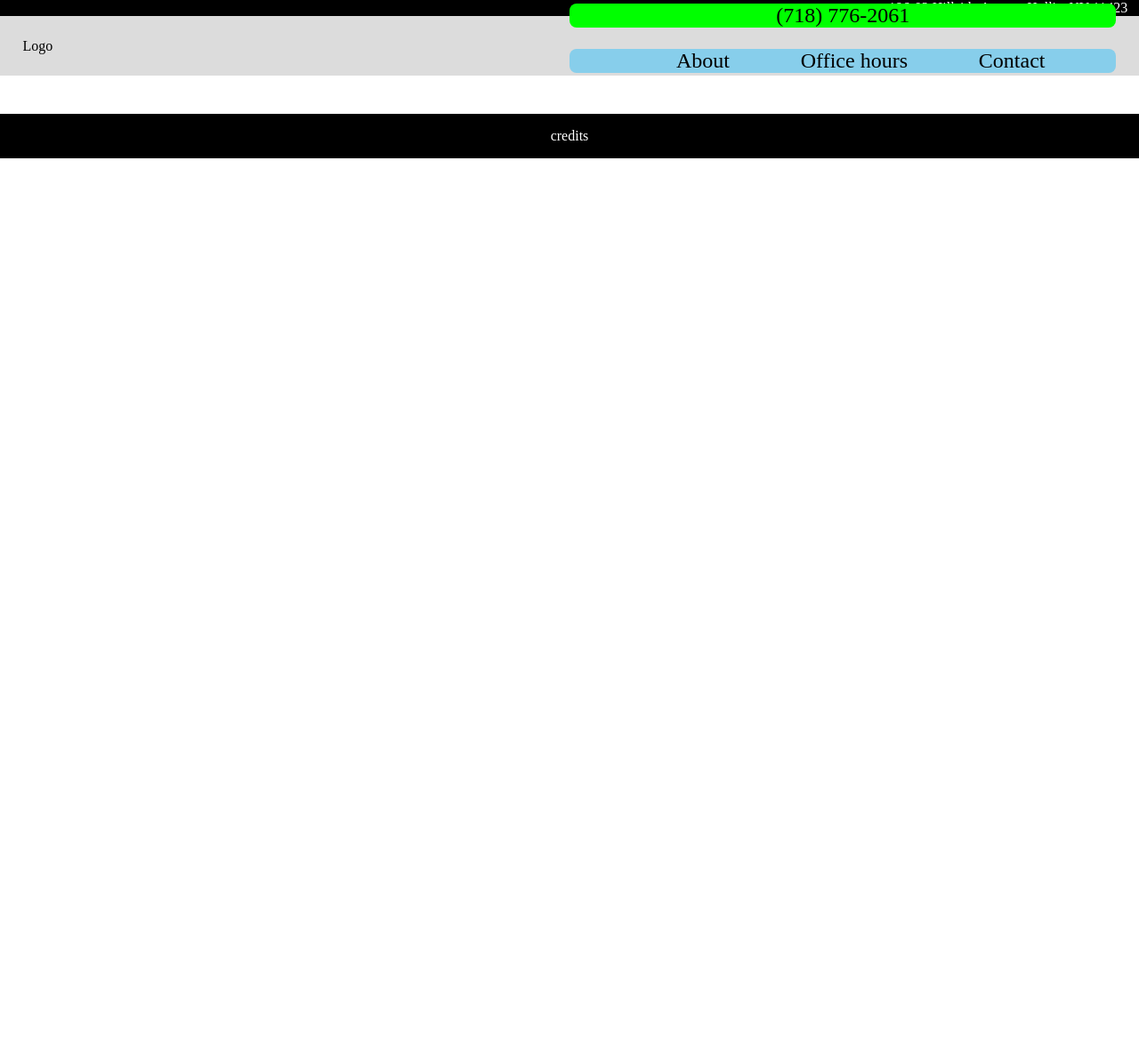
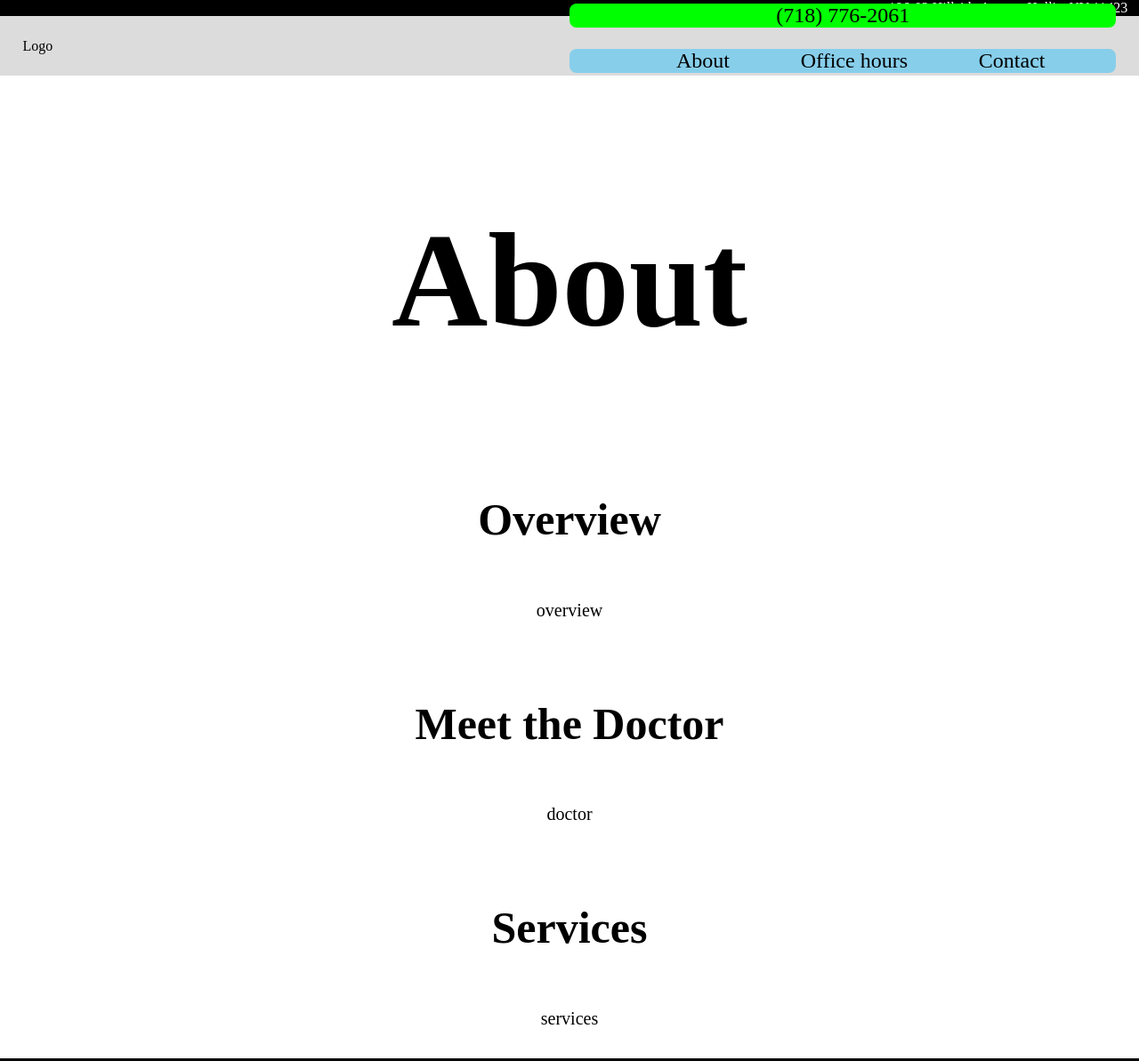
Before and after one commit to Hypochlorites/Office-Website, a plain HTML site: page about.html in a window 1280 px wide. Shown: the top 1193 px of the page at 89% size. Before the commit the page ends 800 px from the top, so only its background shows below. Drawn offline with Linux system fonts and the light colour scheme.

Commit message:
about page filled out with template sections

```diff
--- a/about.html
+++ b/about.html
@@ -31,7 +31,19 @@
         </div>
     </header>
     <main>
-
+        <h1 class="A-title"> About </h1>
+            <div class="section">
+                <h2>Overview</h2>
+                <p>overview</p>
+            </div>
+            <div class="section">
+                <h2>Meet the Doctor</h2>
+                <p>doctor</p>
+            </div>
+            <div class="section">
+                <h2>Services</h2>
+                <p>services</p>
+            </div>
     </main>
     <div class="credits">
         <p>credits</p>
--- a/style.css
+++ b/style.css
@@ -145,8 +145,24 @@ main {
     text-align: center;
 }
 
+/* About */
+.A-title {
+    text-align: center;
+    font-size: 150px;
+}
 
-
+.section {
+    display: flex;
+    flex-direction: column;
+    align-items: center;
+    padding: 1%;
+}
+    .section h2 {
+        font-size: 50px;
+    }
+    .section p {
+        font-size: 20px;
+    }
 
 /* Media queries */
 @media (max-width: 768px) {
```
